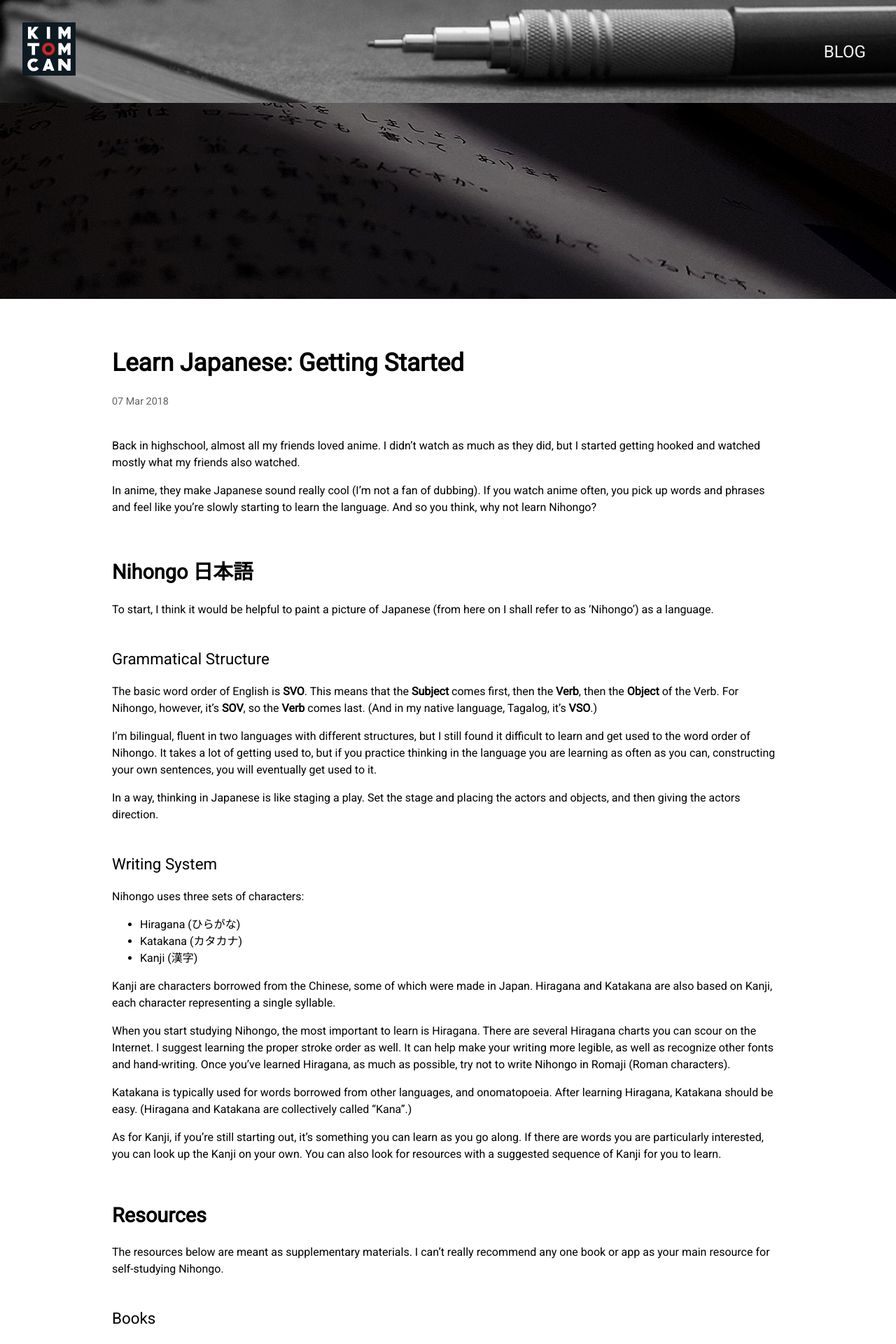
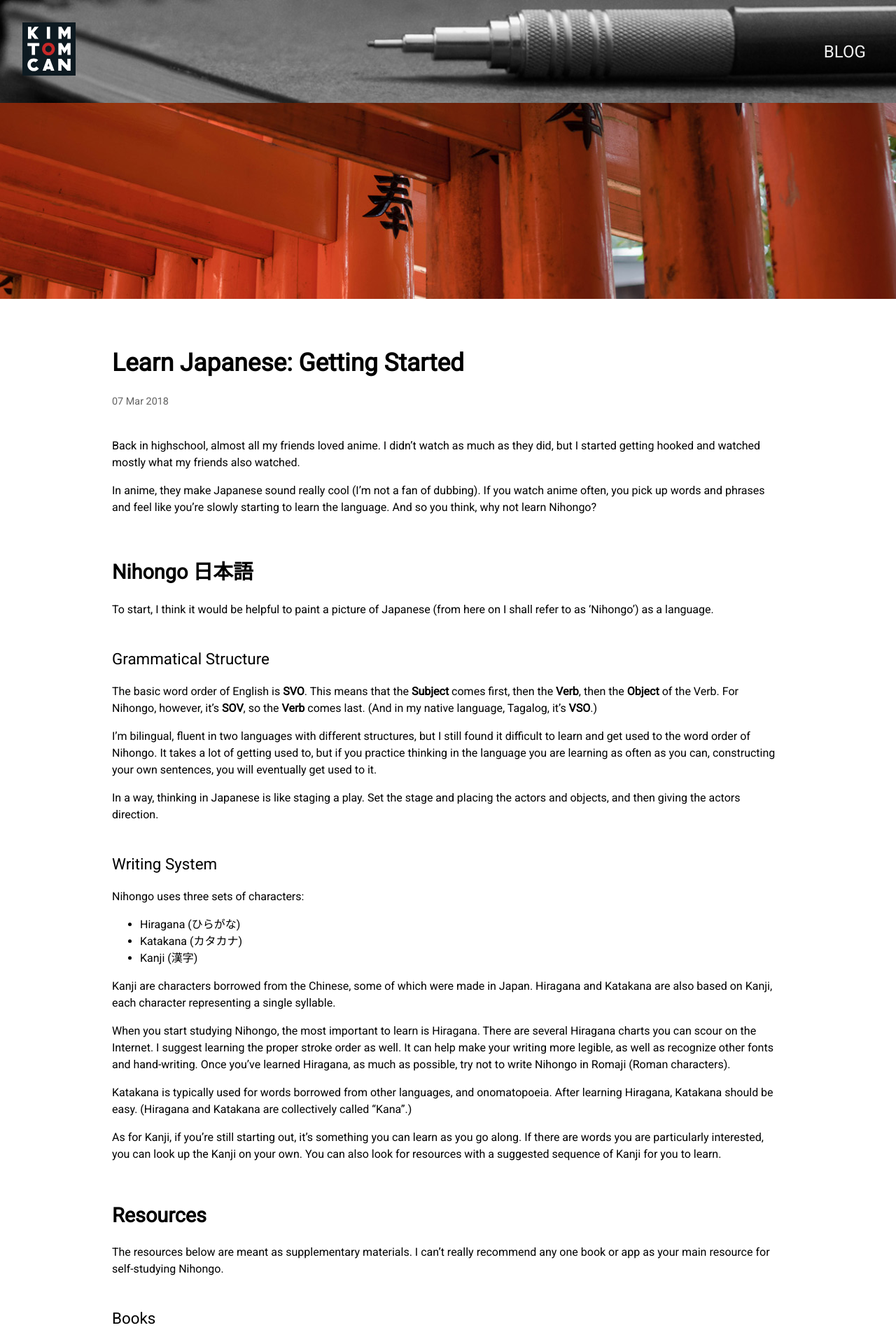
Before and after one commit to kimtillas91/kimtillas91.github.io, a Jekyll site: the page built from _posts/2018-03-07-learn-japanese-getting-started.md, in a window 1280 px wide. Shown: the top 1920 px of the page at 70% size. Built offline with Jekyll 4.4.1, drawn with Linux system fonts in a browser that asks for light colours; a script that is not in the unit is left out; comment, search, counter and statistics services are not loaded.

Commit message:
update latest post banner image

```diff
--- a/_posts/2018-03-07-learn-japanese-getting-started.md
+++ b/_posts/2018-03-07-learn-japanese-getting-started.md
@@ -3,7 +3,7 @@ title:  "Learn Japanese: Getting Started"
 date:   2018-03-07 19:25:00 +0900
 category: Japan
 tag:    [language, study, learn, Japanese, Nihongo, Japan, books]
-img:	nihongo-book.jpg
+img:	inari-tori.jpg
 description: "Want to learn Japanese (Nihongo) but don't know where to start? Here are some tips and resources to help you start!"
 idno:   JP20180307
 ---
```
Also changed, not shown: assets/img/inari-tori.jpg (added).
